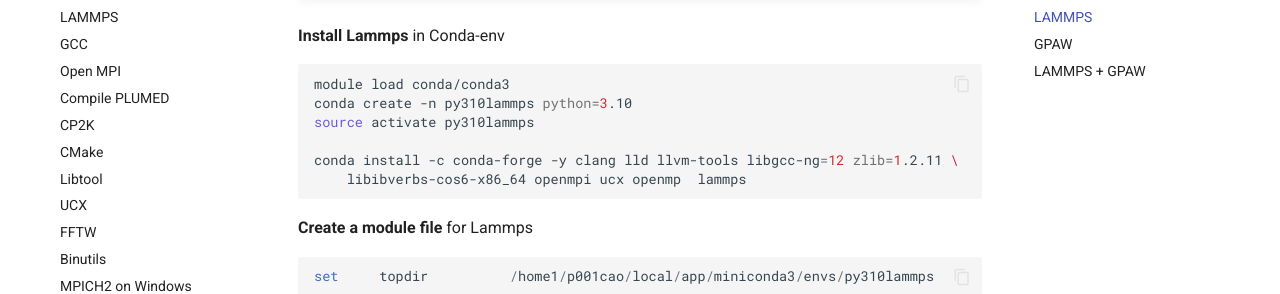
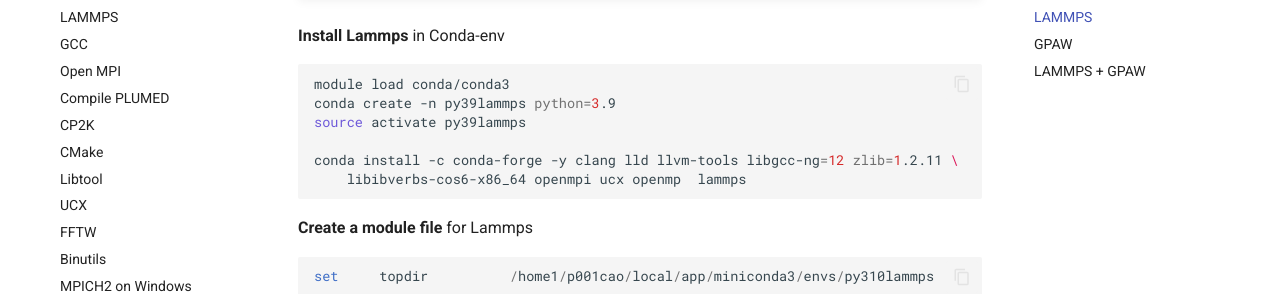
Before and after one commit to thangckt/thangckt.github.io, an MkDocs documentation site: the page built from docs/cluster/compiling/conda_packages.md, in a window 1280 px wide and 900 px high, scrolled down 751 px. Shown: the part 166-460 px from the top of the window. Built offline with MkDocs 1.6.1 and Material for MkDocs 9.7.7, drawn with Linux system fonts in a browser that asks for light colours; the version menu is left out.

Commit message:
Update conda_packages.md

````diff
--- a/docs/cluster/compiling/conda_packages.md
+++ b/docs/cluster/compiling/conda_packages.md
@@ -28,8 +28,8 @@
 
 ```shell
 module load conda/conda3
-conda create -n py310lammps python=3.10
-source activate py310lammps
+conda create -n py39lammps python=3.9
+source activate py39lammps
 
 conda install -c conda-forge -y clang lld llvm-tools libgcc-ng=12 zlib=1.2.11 \
     libibverbs-cos6-x86_64 openmpi ucx openmp  lammps
````
